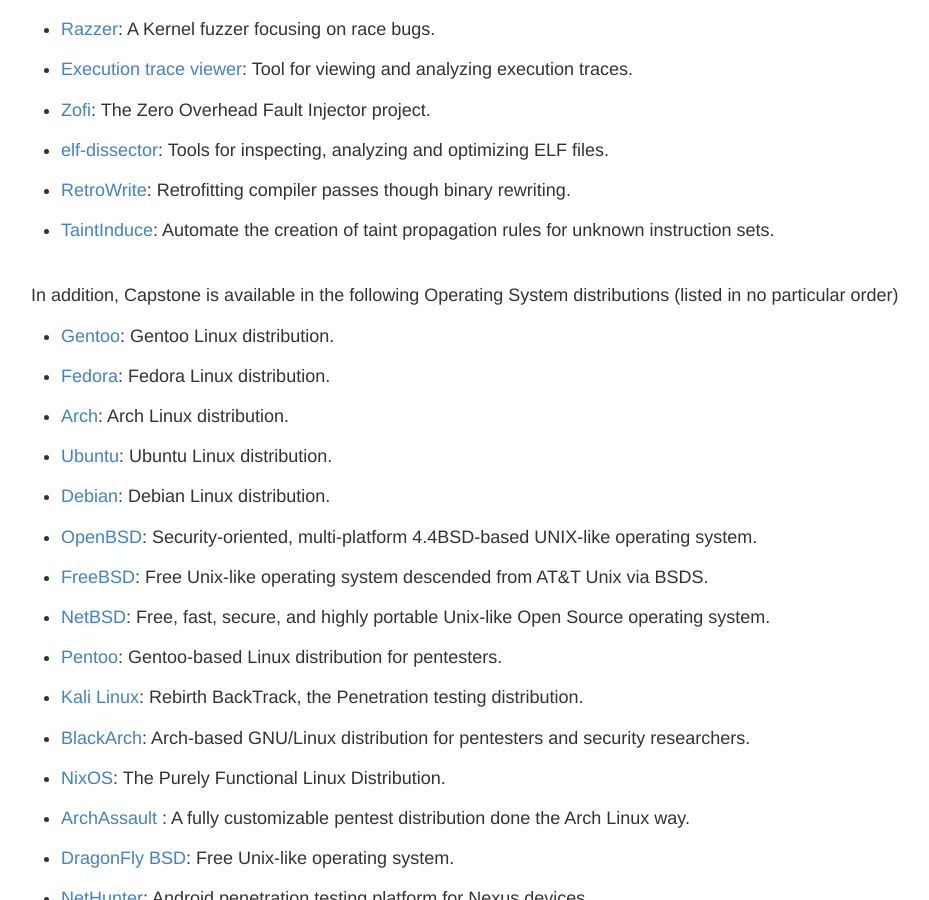
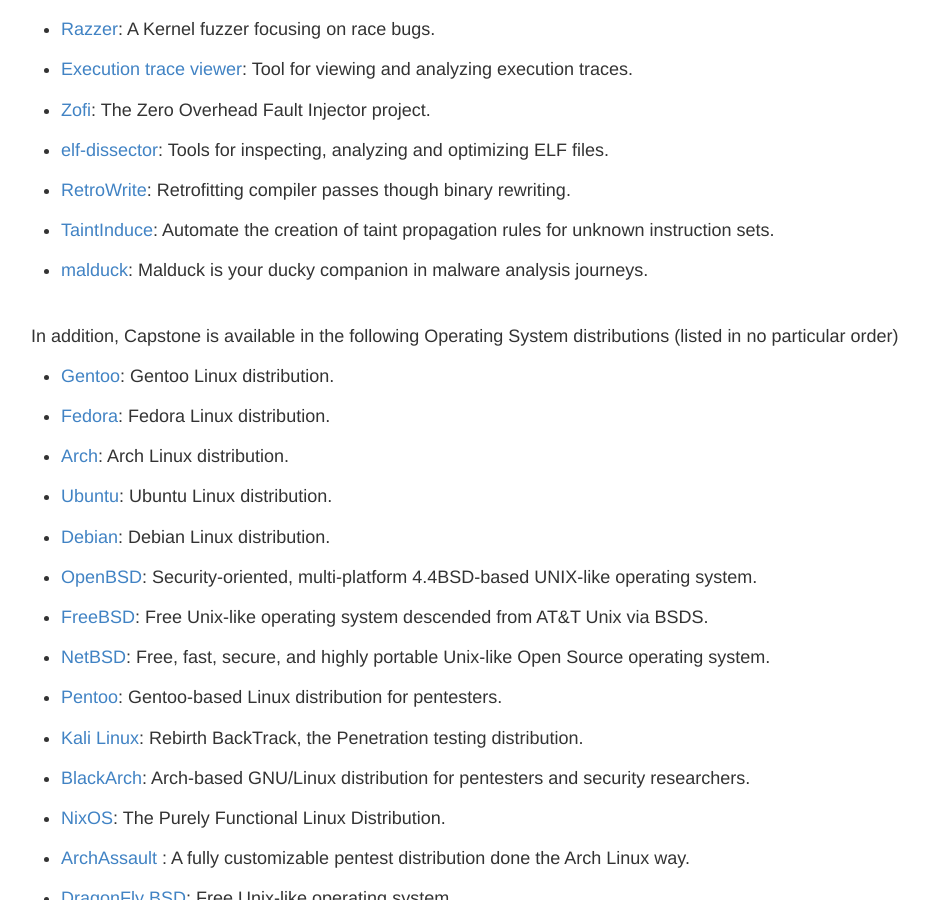
Before and after one commit to capstone-engine/capstone-engine.github.io, a Jekyll site: the page built from showcase.md, in a window 1280 px wide and 900 px high, scrolled down 19135 px. Shown: the whole window, without its empty margins (169-1098 px from the left). Built offline with Jekyll 4.4.1, drawn with Linux system fonts in a browser that asks for light colours; some of the changed lines change nothing that is shown.

Commit message:
showcase

```diff
--- a/showcase.md
+++ b/showcase.md
@@ -5,7 +5,7 @@
 
 ## Showcase
 
-In our knowledge, Capstone has been used by **459** following products (listed in no particular order).
+In our knowledge, Capstone has been used by **460** following products (listed in no particular order).
 
 - [Unicorn](http://www.unicorn-engine.org): Lightweight multi-arch, multi-platform CPU emulator framework.
 
@@ -923,6 +923,8 @@
 
 - [TaintInduce](https://taintinduce.github.io): Automate the creation of taint propagation rules for unknown instruction sets.
 
+- [malduck](https://github.com/CERT-Polska/malduck): Malduck is your ducky companion in malware analysis journeys.
+
 
 <br>
 In addition, Capstone is available in the following Operating System distributions (listed in no particular order)
```
